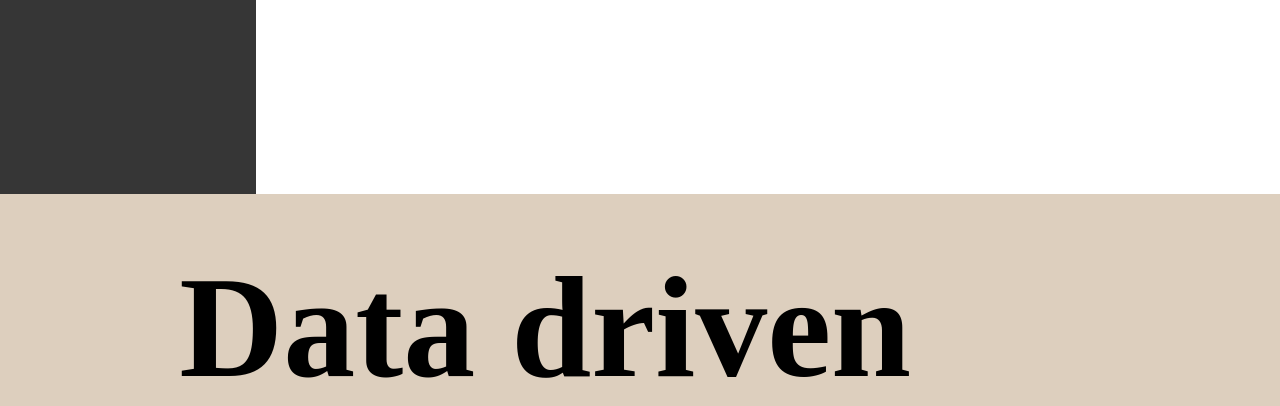
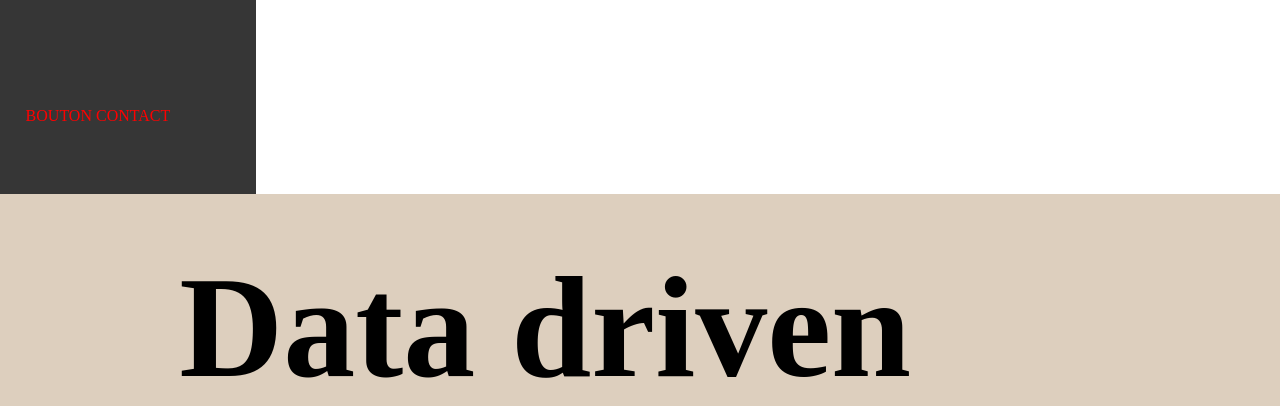
Before and after one commit to MrMimic/data-baguette-home, a Flask app: page / in a window 1280 px wide. Shown: the part 606-1012 px from the top of the page. Run offline with Flask 2, Linux system fonts and the light colour scheme; some web fonts are replaced.

Commit message:
Adding fake contact zone

```diff
--- a/static/styles/main.css
+++ b/static/styles/main.css
@@ -25,6 +25,12 @@
 .menuBar h3 {
     text-align: center;
     font-family: Righteous;
+}
+
+.menuBar .contact-button {
+    color: red;
+    margin-left: 2vw;
+    margin-top: 35vh;
 }
 
 /* GENERIC PANEL */
@@ -316,8 +322,6 @@
     display: block;
 }
 
-
-
 /* FOOTER */
 
 footer {
--- a/templates/index.html
+++ b/templates/index.html
@@ -47,6 +47,9 @@
                         </ul>
                     </li>
                 </ul>
+                <div class="contact-button">
+                    BOUTON CONTACT
+                </div>
             </div>
             <div class="panel" id="panelHeader">
                 <h1 class="title">Data Baguette</h1>
@@ -164,6 +167,7 @@
                 <img src="{{ url_for('static', filename='images/soft-skills.png') }}" alt="soft-skills-details">
             </div>
             <div class="panelDetailsSoftSkillsText">
+                <!-- GRID DISPLAY WITH SMAL BLKINKING CARDS -->
                 <div class="panelDetailsSoftSkillsProjects">
                     <h3>Excellente compréhension des problématiques clients</h3>
                     <ul>
```
